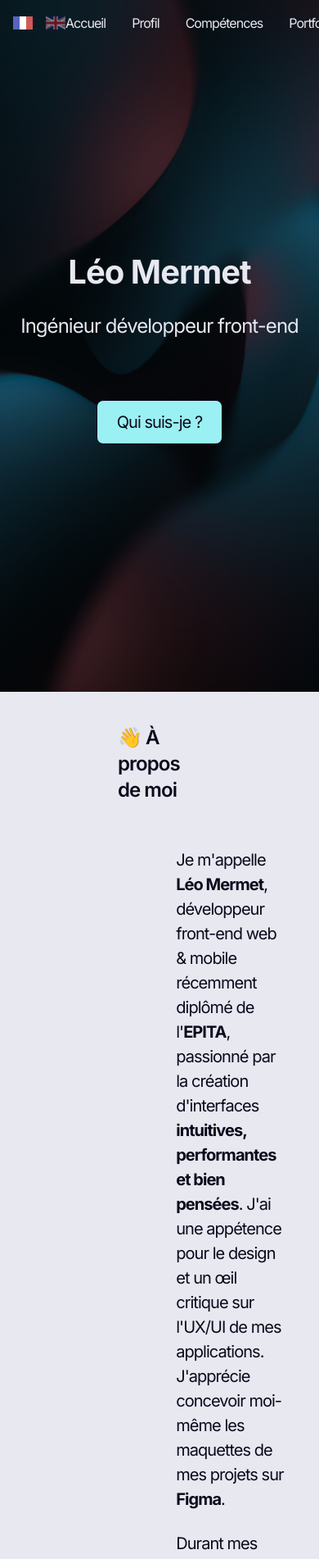
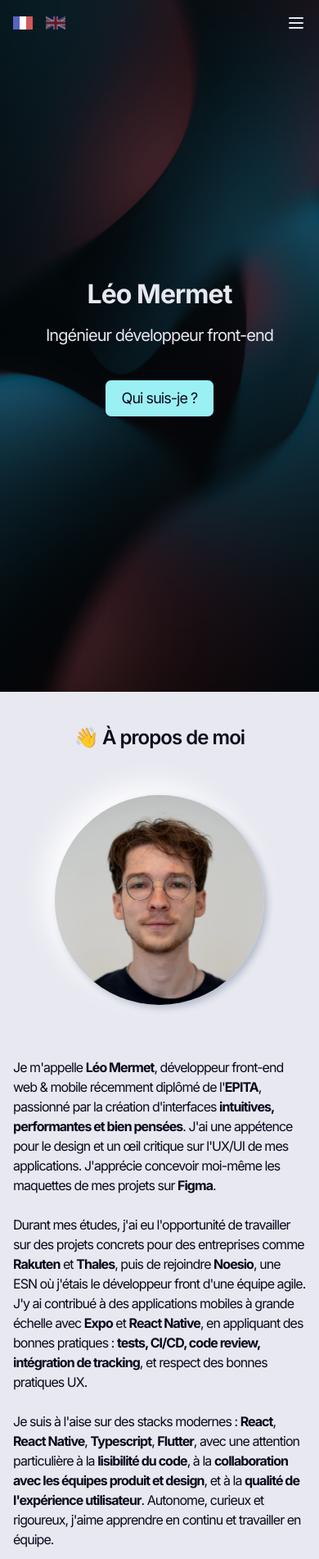
Before and after one commit to Zeryuix/portfolio, a Next.js app: page / in a window 390 px wide. Shown: the top 1902 px of the page at 82% size. Built offline with nearby package versions, Linux system fonts and the light colour scheme.

Commit message:
feat(portfolio): add responsive

```diff
--- a/src/components/About.tsx
+++ b/src/components/About.tsx
@@ -19,23 +19,26 @@ export default function About() {
   };
 
   return (
-    <div id="about" className="flex flex-col bg-white items-center py-10 px-36">
+    <div
+      id="about"
+      className="flex flex-col bg-white items-center py-10 px-4 sm:px-8 md:px-16 lg:px-36"
+    >
       <AnimatedElement variant="fadeIn">
         <h2 className="text-black mb-[54px] font-semibold text-2xl">
           👋 {t("about.title")}
         </h2>
       </AnimatedElement>
-      <div className="flex flex-row justify-between gap-44 items-center">
+      <div className="flex flex-col lg:flex-row justify-between gap-8 md:gap-16 lg:gap-44 items-center">
         <AnimatedElement variant="slideRight" delay={0.2}>
           <Image
             src={ImageCollection.profilImage}
             alt={"Profil Image"}
-            width={1000}
-            height={1000}
-            className="rounded-full shadow-[4px_4px_8px_0_rgba(13,39,80,0.25)_,_-12px_-12px_38px_0_rgba(255,255,255,1)]"
+            width={256}
+            height={256}
+            className="rounded-full shadow-[4px_4px_8px_0_rgba(13,39,80,0.25)_,_-12px_-12px_38px_0_rgba(255,255,255,1)] max-w-[300px] lg:max-w-none"
           />
         </AnimatedElement>
-        <div className="text-black space-y-6 text-[20px]">
+        <div className="text-black space-y-6 text-[16px] md:text-[18px] lg:text-[20px] mt-8 lg:mt-0">
           <AnimatedElement variant="slideLeft" delay={0.3}>
             <p>
               {formatText(t("about.paragraph1"), {
--- a/src/components/Contact.tsx
+++ b/src/components/Contact.tsx
@@ -74,7 +74,7 @@ export default function Contact() {
   };
 
   return (
-    <div id="contact" className="flex flex-col bg-black items-center pt-[40px] w-full">
+    <div id="contact" className="flex flex-col bg-black items-center pt-[40px] w-full px-4 sm:px-8">
       <AnimatedElement variant="fadeIn">
         <h2 className="text-white mb-[40px] font-semibold text-2xl">
           {t("contact.title")}
@@ -82,7 +82,7 @@ export default function Contact() {
       </AnimatedElement>
 
       <AnimatedElement variant="fadeIn" delay={0.2}>
-        <p className="max-w-lg text-center mb-[40px]">
+        <p className="max-w-lg text-center mb-[40px] px-4">
           {t("contact.description")}
         </p>
       </AnimatedElement>
@@ -133,7 +133,7 @@ export default function Contact() {
         <AnimatedElement variant="slideUp" delay={0.6}>
           <motion.button
             type="submit"
-            className="mt-6 mb-20 px-4 py-3 bg-primary backdrop-blur-sm border rounded-lg hover:bg-primary/50 transition-all duration-300 text-black font-semibold self-center"
+            className="mt-6 mb-10 sm:mb-20 px-4 py-3 bg-primary backdrop-blur-sm border rounded-lg hover:bg-primary/50 transition-all duration-300 text-black font-semibold self-center"
             disabled={submitting}
             whileHover={{ scale: 1.05 }}
             whileTap={{ scale: 0.95 }}
--- a/src/components/Home.tsx
+++ b/src/components/Home.tsx
@@ -28,17 +28,17 @@ export default function Home() {
       </div>
       <div className="z-10 flex flex-col items-center justify-center text-white">
         <AnimatedElement variant="slideUp" delay={0.2}>
-          <p className="text-[40px] font-bold mb-5">Léo Mermet</p>
+          <p className="text-[32px] md:text-[40px] font-bold mb-3 md:mb-5 text-center">Léo Mermet</p>
         </AnimatedElement>
 
         <AnimatedElement variant="slideUp" delay={0.4}>
-          <p className="text-2xl mb-[74px]">{t("home.title")}</p>
+          <p className="text-xl md:text-2xl mb-[40px] md:mb-[74px] text-center px-4">{t("home.title")}</p>
         </AnimatedElement>
 
         <AnimatedElement variant="scale" delay={0.6}>
           <motion.a
             href="#about"
-            className="px-6 py-3 bg-primary backdrop-blur-sm border rounded-lg hover:bg-primary/50 transition-all duration-300 text-black text-xl inline-block cursor-pointer"
+            className="px-5 md:px-6 py-2 md:py-3 bg-primary backdrop-blur-sm border rounded-lg hover:bg-primary/50 transition-all duration-300 text-black text-lg md:text-xl inline-block cursor-pointer"
             whileHover={{ scale: 1.05 }}
             whileTap={{ scale: 0.95 }}
           >
--- a/src/components/Input.tsx
+++ b/src/components/Input.tsx
@@ -78,17 +78,17 @@ export default function Input({
     setError(validateInput(e.target.value));
   };
 
-  const inputClasses = `w-[500px] bg-[#f2f2f7] p-4 rounded-none text-gray-700 focus:outline-none ${
+  const inputClasses = `w-full sm:w-[400px] md:w-[500px] bg-[#f2f2f7] p-4 rounded-none text-gray-700 focus:outline-none ${
     error && touched ? "border-2 border-red-500" : ""
   }`;
 
   return (
-    <div className="w-full max-w-lg mb-4">
+    <div className="w-full max-w-lg mb-4 flex justify-center lg:block">
       {type === "message" ? (
         <>
           <textarea
             placeholder={placeholder || getDefaultPlaceholder()}
-            className={`${inputClasses} h-48 resize-none`}
+            className={`${inputClasses} h-48 resize-none w-full sm:w-[400px] md:w-[500px]`}
             required
             value={value || ""}
             onChange={handleChange}
--- a/src/components/Navbar.tsx
+++ b/src/components/Navbar.tsx
@@ -7,6 +7,7 @@ import { useLanguage } from "@/contexts/LanguageContext";
 
 export default function Navbar() {
   const [scrolled, setScrolled] = useState(false);
+  const [mobileMenuOpen, setMobileMenuOpen] = useState(false);
   const { language, setLanguage, t } = useLanguage();
 
   useEffect(() => {
@@ -20,6 +21,10 @@ export default function Navbar() {
       window.removeEventListener("scroll", handleScroll);
     };
   }, []);
+
+  const closeMenu = () => {
+    setMobileMenuOpen(false);
+  };
 
   return (
     <nav
@@ -40,7 +45,9 @@ export default function Navbar() {
             <Image src={ImageCollection.enFlag} alt="English" fill className="object-contain" />
           </button>
         </div>
-        <ul className="flex space-x-8 text-white">
+
+        {/* Desktop Menu */}
+        <ul className="hidden md:flex space-x-8 text-white">
           <li>
             <a
               href="#home"
@@ -82,7 +89,80 @@ export default function Navbar() {
             </a>
           </li>
         </ul>
+
+        {/* Mobile Menu Button */}
+        <button
+          className="md:hidden text-white focus:outline-none"
+          onClick={() => setMobileMenuOpen(!mobileMenuOpen)}
+        >
+          <svg
+            xmlns="http://www.w3.org/2000/svg"
+            className="h-6 w-6"
+            fill="none"
+            viewBox="0 0 24 24"
+            stroke="currentColor"
+          >
+            {mobileMenuOpen ? (
+              <path strokeLinecap="round" strokeLinejoin="round" strokeWidth={2} d="M6 18L18 6M6 6l12 12" />
+            ) : (
+              <path strokeLinecap="round" strokeLinejoin="round" strokeWidth={2} d="M4 6h16M4 12h16M4 18h16" />
+            )}
+          </svg>
+        </button>
       </div>
+
+      {/* Mobile Menu */}
+      {mobileMenuOpen && (
+        <div className="md:hidden bg-black/90 backdrop-blur-sm">
+          <ul className="flex flex-col items-center py-4 space-y-4 text-white">
+            <li>
+              <a
+                href="#home"
+                className="hover:text-primary transition-colors duration-300"
+                onClick={closeMenu}
+              >
+                {t("nav.home")}
+              </a>
+            </li>
+            <li>
+              <a
+                href="#about"
+                className="hover:text-primary transition-colors duration-300"
+                onClick={closeMenu}
+              >
+                {t("nav.profile")}
+              </a>
+            </li>
+            <li>
+              <a
+                href="#skills"
+                className="hover:text-primary transition-colors duration-300"
+                onClick={closeMenu}
+              >
+                {t("nav.skills")}
+              </a>
+            </li>
+            <li>
+              <a
+                href="#portfolio"
+                className="hover:text-primary transition-colors duration-300"
+                onClick={closeMenu}
+              >
+                {t("nav.portfolio")}
+              </a>
+            </li>
+            <li>
+              <a
+                href="#contact"
+                className="hover:text-primary transition-colors duration-300"
+                onClick={closeMenu}
+              >
+                {t("nav.contact")}
+              </a>
+            </li>
+          </ul>
+        </div>
+      )}
     </nav>
   );
 }
--- a/src/components/Portfolio.tsx
+++ b/src/components/Portfolio.tsx
@@ -22,7 +22,7 @@ export default function Portfolio() {
   return (
     <div
       id="portfolio"
-      className="flex flex-col bg-white items-center px-[124px] py-10"
+      className="flex flex-col bg-white items-center px-4 sm:px-8 md:px-16 lg:px-[124px] py-10"
     >
       <h2 className="text-black mb-[54px] font-semibold text-2xl">
         {t("portfolio.title")}
@@ -40,7 +40,6 @@ export default function Portfolio() {
           link="https://play.google.com/store/apps/details?id=com.westfield.one&pli=1"
           title="URW"
           phoneIllustration={true}
-          imageSize={{ width: 600, height: 800 }}
         />
         <PortfolioItem
           description={highlightTechs(t("portfolio.newrest.description"), [
@@ -54,7 +53,6 @@ export default function Portfolio() {
           title="Newrest"
           reverse={true}
           mockup={true}
-          imageSize={{ width: 1000, height: 600 }}
         />
         <PortfolioItem
           description={highlightTechs(t("portfolio.epitatou.description"), [
@@ -68,7 +66,6 @@ export default function Portfolio() {
           title="Epitatou"
           mockup={true}
           phoneIllustration={true}
-          imageSize={{ width: 600, height: 800 }}
         />
         <PortfolioItem
           description={highlightTechs(t("portfolio.rakuten.description"), [
@@ -82,7 +79,6 @@ export default function Portfolio() {
           title="Back-Office Rakuten"
           reverse={true}
           mockup={true}
-          imageSize={{ width: 1600, height: 600 }}
         />
       </div>
     </div>
```
Also changed, not shown: src/components/PortfolioItem.tsx (+6 -8 lines), src/components/Skills.tsx (+7 -7 lines).
